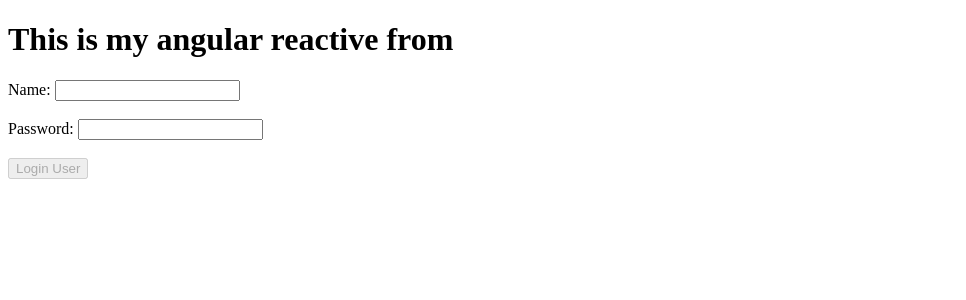
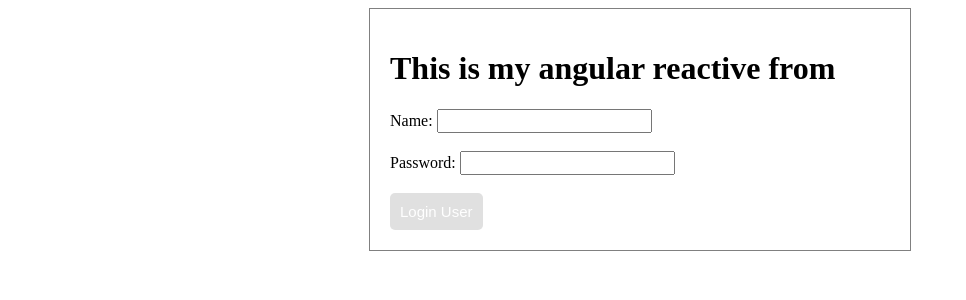
Before and after one commit to habibor-rahaman1010/ERPAppV2_Client, an Angular app: page /user-reactive-form in a window 1280 px wide. Shown: the top 300 px of the page, without its empty margins (0-966 px from the left). Built offline with nearby package versions, Linux system fonts and the light colour scheme.

Commit message:
css adding

```diff
--- a/src/app/components/user-login/user-login.css
+++ b/src/app/components/user-login/user-login.css
@@ -1,14 +1,31 @@
-#userLoginForm{
+.userLoginForm {
   border: 1px solid gray;
   padding: 20px;
   max-width: 500px;
   margin: auto;
 }
 
-#userLoginForm input{
+input {
   padding: 6px;
+  font-size: 16px;
 }
 
-.userInput{
-    margin: 10px;
+.userInput {
+  margin: 15px;
 }
+
+.submit-btn {
+  font-size: 15px;
+  padding: 10px;
+  background-color: teal;
+  color: white;
+  border-radius: 5px;
+  border: none;
+  cursor: pointer;
+}
+
+.submit-btn:disabled {
+  background-color: #cccccc;
+  cursor: not-allowed;
+  opacity: 0.6;
+}
--- a/src/app/components/user-login/user-login.html
+++ b/src/app/components/user-login/user-login.html
@@ -1,16 +1,9 @@
 <section>
-  <form id="userLoginForm" #loginForm="ngForm" (ngSubmit)="userOnSubmit(loginForm)">
+  <form class="userLoginForm" #loginForm="ngForm" (ngSubmit)="userOnSubmit(loginForm)">
     <h2>User Login</h2>
     <div class="userInput">
       <label for="username">Username:</label>
-    <input
-      type="text"
-      id="username"
-      name="username"
-      required
-      [(ngModel)]="user.username"
-      #username="ngModel"
-    />
+      <input type="text" id="username" name="username" required [(ngModel)]="user.username" #username="ngModel" />
       <div *ngIf="username.invalid && username.touched" style="color:red">
         Username is required
       </div>
@@ -18,20 +11,13 @@
 
     <div class="userInput">
       <label for="password">Password:</label>
-    <input
-      type="password"
-      id="password"
-      name="password"
-      required
-      [(ngModel)]="user.password"
-      #password="ngModel"
-    />
+      <input type="password" id="password" name="password" required [(ngModel)]="user.password" #password="ngModel" />
       <div *ngIf="password.invalid && password.touched" style="color:red">
         Password is required
       </div>
     </div>
 
-  <button type="submit" [disabled]="loginForm.invalid">Login</button>
+    <button class="submit-btn" type="submit" [disabled]="loginForm.invalid">Login User</button>
   </form>
 
 </section>
--- a/src/app/components/user-reactive-from/user-reactive-from.css
+++ b/src/app/components/user-reactive-from/user-reactive-from.css
@@ -0,0 +1,26 @@
+.reactive-form {
+    border: 1px solid gray;
+    padding: 20px;
+    max-width: 500px;
+    margin: auto;
+}
+
+input {
+    font-size: 16px;
+}
+
+.submit-btn {
+    font-size: 15px;
+    padding: 10px;
+    background-color: teal;
+    color: white;
+    border-radius: 5px;
+    border: none;
+    cursor: pointer;
+}
+
+.submit-btn:disabled {
+    background-color: #cccccc;
+    cursor: not-allowed;
+    opacity: 0.6;
+}
--- a/src/app/components/user-reactive-from/user-reactive-from.html
+++ b/src/app/components/user-reactive-from/user-reactive-from.html
@@ -1,7 +1,6 @@
 <div>
-  <h1>This is my angular reactive from </h1>
-
-  <form [formGroup]="loginForm" (ngSubmit)="onSubmit()">
+  <form class="reactive-form" [formGroup]="loginForm" (ngSubmit)="onSubmit()">
+    <h1>This is my angular reactive from </h1>
     <label for="username">Name: </label>
     <input id="username" type="text" formControlName="username">
     <div *ngIf="loginForm.get('username')?.invalid && loginForm.get('username')?.touched" style="color:red">
@@ -12,9 +11,9 @@
     <label for="password">Password: </label>
     <input id="password" type="password" formControlName="password">
     <div *ngIf="loginForm.get('password')?.invalid && loginForm.get('password')?.touched" style="color:red">
-      Password is required (min 6 chars)
+      Password is required
     </div>
     <br><br>
-    <button type="submit" [disabled]="loginForm.invalid">Login User</button>
+    <button class="submit-btn" type="submit" [disabled]="loginForm.invalid">Login User </button>
   </form>
 </div>
--- a/src/app/components/user-reactive-from/user-reactive-from.ts
+++ b/src/app/components/user-reactive-from/user-reactive-from.ts
@@ -1,7 +1,7 @@
 import { CommonModule } from '@angular/common';
 import { Component } from '@angular/core';
 import { AuthService } from '../../services/auth';
-import {FormControl, FormGroup, Validators, ReactiveFormsModule} from '@angular/forms';
+import { FormControl, FormGroup, Validators, ReactiveFormsModule } from '@angular/forms';
 import { User } from '../../models/user';
 
 @Component({
@@ -11,25 +11,26 @@ import { User } from '../../models/user';
   styleUrl: './user-reactive-from.css',
   providers: [AuthService],
 })
+
 export class UserReactiveFrom {
+  constructor(private authService: AuthService) { }
+
   loginForm = new FormGroup({
     username: new FormControl('', Validators.required),
     password: new FormControl('', [Validators.required])
   });
 
-  constructor(private authService: AuthService) {}
-
   user: User = {
-      username: '',
-      password: ''
-    }
+    username: '',
+    password: ''
+  }
 
 
   onSubmit() {
     if (this.loginForm.invalid) return;
 
     const formData = this.loginForm.value;
-
+    this.user = { ...formData } as User;
 
     this.authService.userLogin(this.user).subscribe((response: any) => {
       if (response) {
```
Lines whose indentation alone changed are shown as unchanged.
